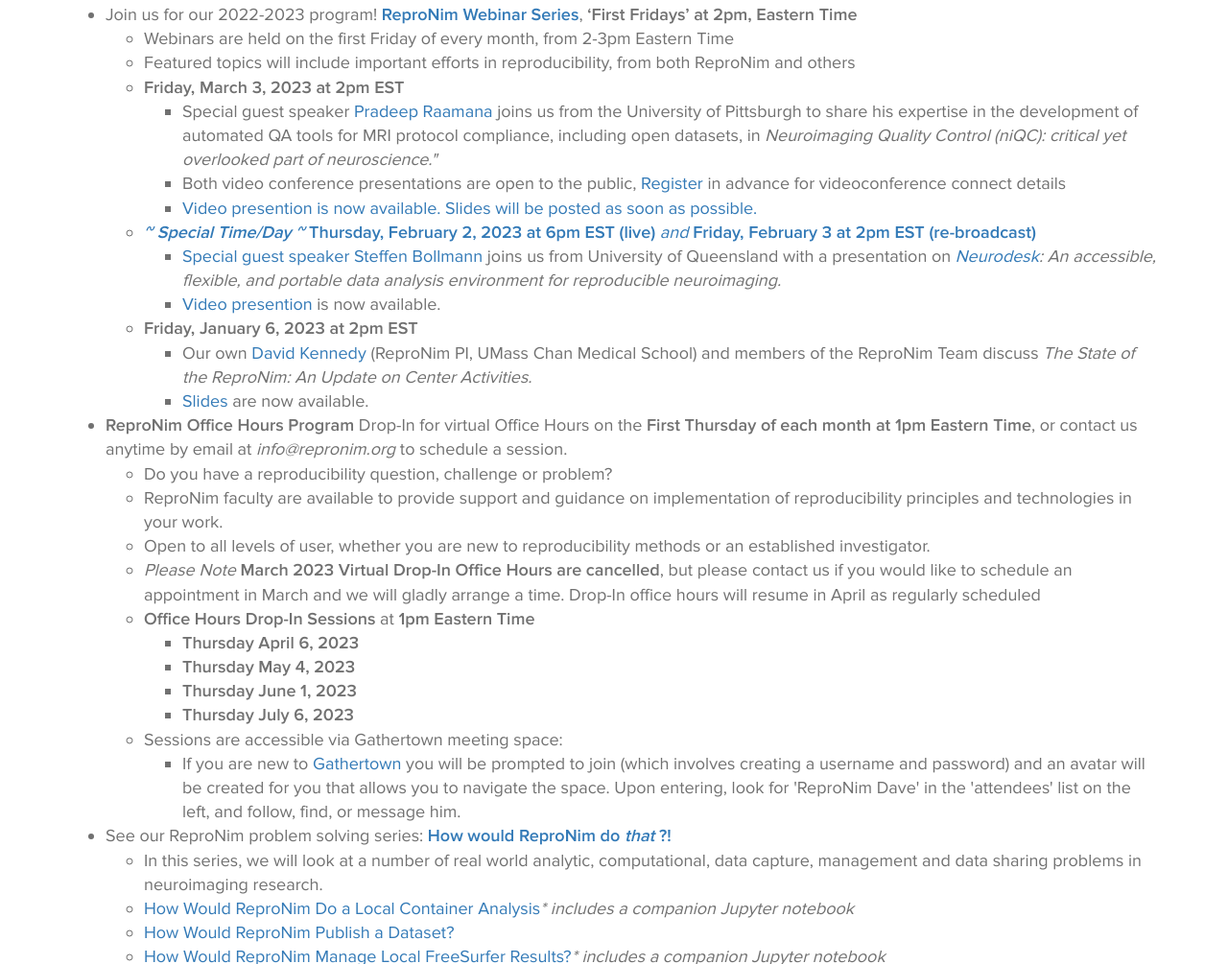
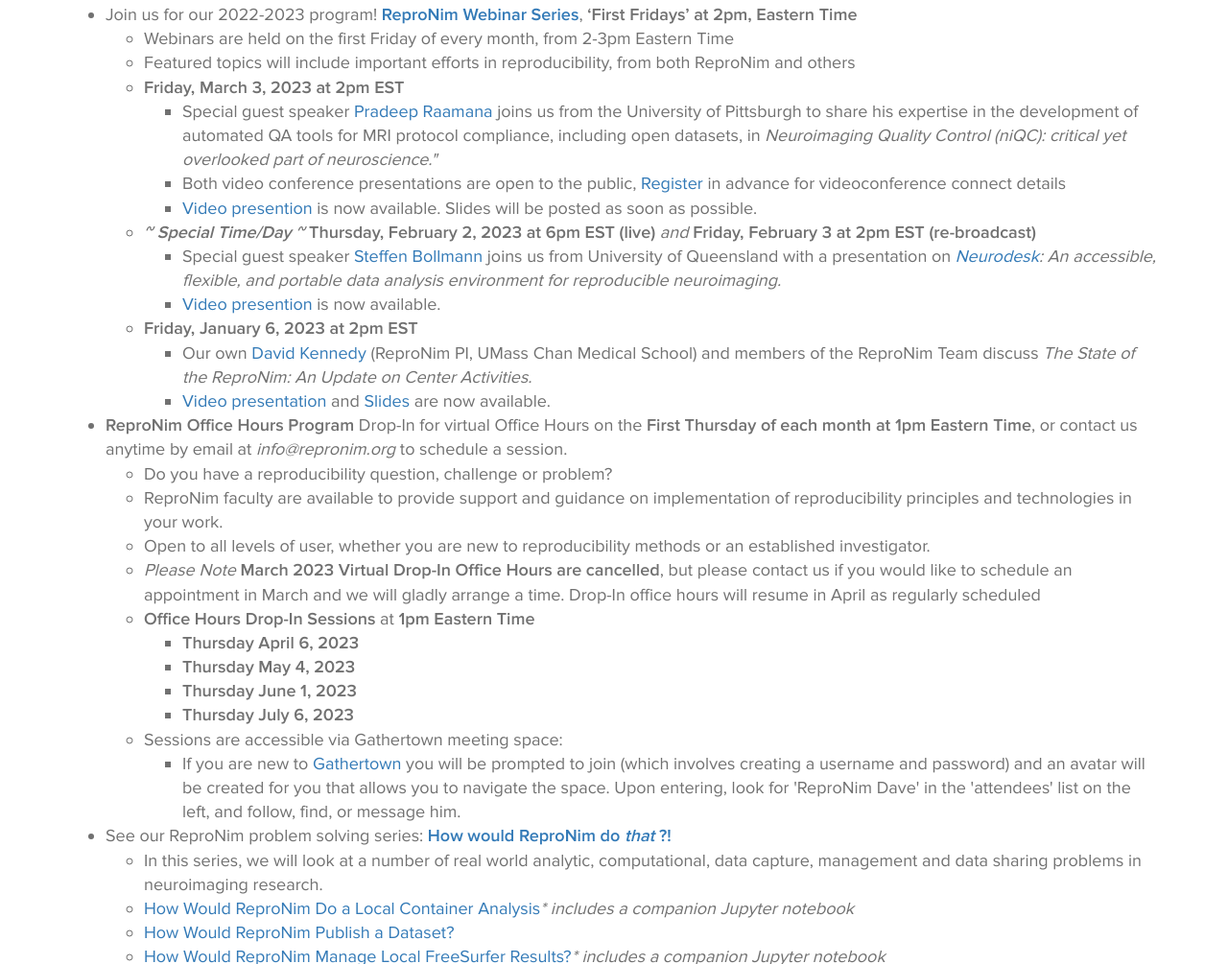
Before and after one commit to ReproNim/repronim.github.io, a plain HTML site: page index.html in a window 1280 px wide. Shown: the part 1329-2334 px from the top of the page at 96% size. Drawn offline with Linux system fonts and the light colour scheme; no server answers.

Commit message:
close formatting loops index page
re: webinar video link lines

```diff
--- a/index.html
+++ b/index.html
@@ -131,7 +131,7 @@
 			<ul>
 			<li>Special guest speaker <a href="https://crossinvalidation.com/about-pradeep/">Pradeep Raamana</a> joins us from the University of Pittsburgh to share his expertise in the development of automated QA tools for MRI protocol compliance, including open datasets, in <em>Neuroimaging Quality Control (niQC): critical yet overlooked part of neuroscience."</em>
 			<li>Both video conference presentations are open to the public, <a href="https://umassmed.zoom.us/meeting/register/v5Ikce2qrzkjF_dnGYL7_CeVQ_JqodcCrA">Register</a> in advance for videoconference connect details
-			<li><a href="https://www.youtube.com/watch?v=kLsSrK1dhzM">Video presention is now available. Slides will be posted as soon as possible.
+				<li><a href="https://www.youtube.com/watch?v=kLsSrK1dhzM">Video presention</a> is now available. Slides will be posted as soon as possible.
 			</ul>
 
 		<li><em><strong> ~ Special Time/Day ~</strong> </em>   <strong>Thursday, February 2, 2023 at 6pm EST (live)</strong> <em>and</em> <strong>Friday, February 3 at 2pm EST (re-broadcast)</strong>
@@ -144,7 +144,7 @@
 			<ul>
 			<li>Our own <a href ="https://profiles.umassmed.edu/display/130002">David Kennedy</a> (ReproNim PI, UMass Chan Medical School) and members of the ReproNim Team discuss <em>The State of the ReproNim: An Update on Center Activities.</em>
 
-				<li><a href="https://youtu.be/1S0qWgnHkC8>Video presentation</a> and <a href="https://docs.google.com/presentation/d/1MkW5heQLe-zKRoGOF2PgrF1XKIHaUCWBxE1-9SBFlTM/edit#slide=id.g154688a9f52_0_408">Slides</a> are now available. </a>
+				<li><a href="https://youtu.be/1S0qWgnHkC8">Video presentation</a> and <a href="https://docs.google.com/presentation/d/1MkW5heQLe-zKRoGOF2PgrF1XKIHaUCWBxE1-9SBFlTM/edit#slide=id.g154688a9f52_0_408">Slides</a> are now available.
 			</ul>
 
 		</ul>
```
